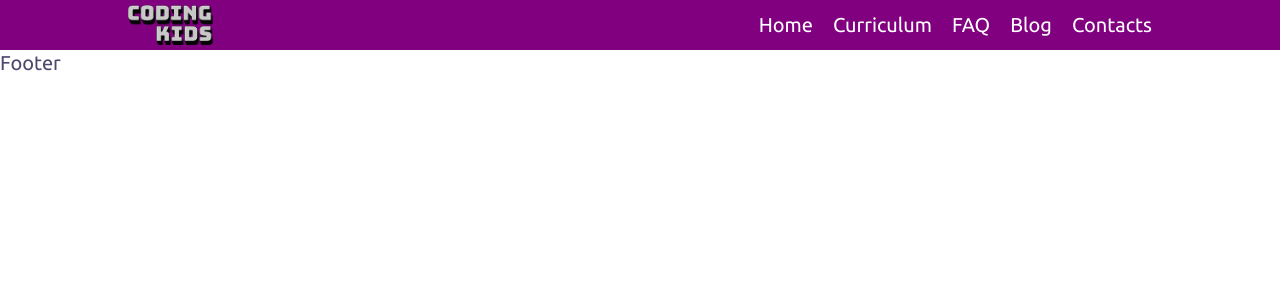
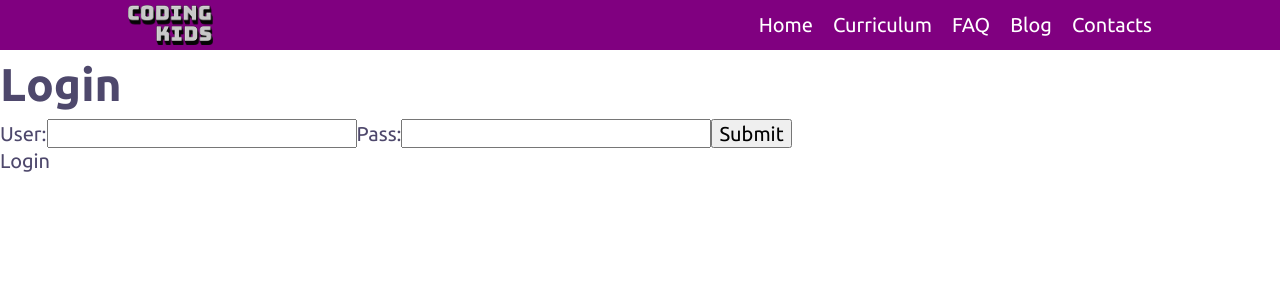
Before and after one commit to eduardopcarmo/coding-kids-website, a React (Create React App) app: page /login in a window 1280 px wide. Shown: the top 300 px of the page. Built offline with nearby package versions, Linux system fonts and the light colour scheme.

Commit message:
authorization, dashboard and login

```diff
--- a/src/App.js
+++ b/src/App.js
@@ -1,6 +1,9 @@
 // React
 import React, { Component } from 'react';
-import { BrowserRouter, Route, Switch  } from 'react-router-dom'
+import { BrowserRouter, Route, Switch, Redirect  } from 'react-router-dom'
+
+// Authorization
+import { getAuthorization } from './core/authorization';
 
 // Header
 import Header from './components/common/header';
@@ -13,10 +16,22 @@ import Home from './routes/home';
 import Curriculum from './routes/curriculum';
 import Faq from './routes/faq';
 import Blog from './routes/blog';
-import Contact from './routes/contact'
+import Contact from './routes/contact';
+import Login from './routes/login';
+import Dashboard from './routes/dashboard';
+import Logout from './routes/logout';
 
 // App main CSS (Theme)
 import './App.css';
+
+// Implement a Logic to use as private route
+const PrivateRoute = ({ component: Component, ...rest }) => (
+  <Route {...rest} render={(props) => (
+    getAuthorization() != null && getAuthorization().status.id === 200
+      ? <Component {...props} />
+      : <Redirect to='/login' />
+  )} />
+);
 
 class App extends Component{
   render(){
@@ -30,6 +45,9 @@ class App extends Component{
             <Route path="/faq" component={Faq}></Route>
             <Route path="/blog" component={Blog}></Route>
             <Route path="/contact" component={Contact}></Route>
+            <Route path="/login" component={Login}></Route>
+            <PrivateRoute path="/dashboard" component={Dashboard}></PrivateRoute>
+            <PrivateRoute path="/logout" component={Logout}></PrivateRoute>
           </Switch>
         </main>
         <Footer />
--- a/src/components/common/footer.js
+++ b/src/components/common/footer.js
@@ -1,10 +1,12 @@
+// React
 import React, { Component } from 'react';
+import { Link } from 'react-router-dom'
 
 class Footer extends Component{
     render(){
         return (
             <footer className="footer">
-                <p>Footer</p>
+                <Link to="/login" className="footer__link">Login</Link>
             </footer>
         );
     }
--- /dev/null
+++ b/src/core/authorization.js
@@ -0,0 +1,46 @@
+/*************************************
+ * Authorization
+ */
+
+// Exec authentication
+const authentication = (user, pass) => {
+    return fetch('http://api.codingkids.wmdd.ca/token', {
+        method: 'post',
+        body: JSON.stringify({
+            email: user,
+            password: pass
+        }),
+        headers: new Headers({
+            'content-type': 'application/json'
+        })
+    }).then(response => response.json()).then(function (data) {
+        localStorage.setItem("auth", JSON.stringify(data));
+        return data;
+    }).catch(function (error) {
+        let data = {
+            status: {
+                errors: ["Internal Server Error"],
+                id: 500
+            },
+            data: null
+        };
+        localStorage.setItem("auth", JSON.stringify(data));
+        return data;
+    });
+}
+
+// Get the authorization token
+const getAuthorization = () => {
+    return JSON.parse(localStorage.getItem("auth"));
+}
+
+// Logou out
+const logout = () => {
+    localStorage.removeItem("auth");
+}
+
+export {
+    authentication,
+    getAuthorization,
+    logout
+};
--- /dev/null
+++ b/src/routes/dashboard.js
@@ -0,0 +1,13 @@
+import React, { Component } from 'react';
+
+class Dashboard extends Component{
+    render(){
+        return (
+            <p>
+                Dashboard
+            </p>
+        );
+    }
+}
+
+export default Dashboard;
--- /dev/null
+++ b/src/routes/login.js
@@ -0,0 +1,104 @@
+// React
+import React, { Component } from 'react';
+import { Redirect } from 'react-router-dom';
+
+// Authorization
+import { authentication } from '../core/authorization';
+
+class Login extends Component{
+    constructor(props){
+        super(props);
+        this.state = {
+            user: '',
+            pass: '',
+            feedback: '',
+            auth: false
+        };
+
+        this.handleChangeUser = this.handleChangeUser.bind(this);
+        this.handleChangePass = this.handleChangePass.bind(this);
+        this.handleSubmit = this.handleSubmit.bind(this);
+    }
+
+    handleChangeUser(event){
+        this.setState({ user: event.target.value} );
+    }
+
+    handleChangePass(event){
+        this.setState({ pass: event.target.value} );
+    }
+
+    handleSubmit(event){
+        event.preventDefault();
+
+        // [TODO] ADD LOADING
+        this.setState({
+            feedback: "Executing authentication..."
+        });
+
+        // Execut the authentication
+        authentication(this.state.user, this.state.pass)
+        .then((result) => {
+            // User authorized
+            if(result != null
+                && result.status != null
+                && result.status.id === 200){
+                    this.setState({
+                        feedback: 'User authorized',
+                        auth: true
+                    });
+            }else if(result != null
+                    && result.status != null){
+                    this.setState({
+                        feedback: result.status.errors.map(error => error + ', '),
+                        auth: false
+                    });
+            }else{
+                this.setState({
+                    feedback: 'The username/password specified is not valid',
+                    auth: false
+                });
+            }
+        })
+        .catch((error) => {
+            this.setState({
+                feedback: 'An error occurred, please try again later',
+                auth: false
+            });
+        });
+    }
+
+    renderRedirect(){
+        if (this.state.auth) {
+            return <Redirect to='/dashboard' />
+        }else{
+            return (
+                <div>
+                    {this.state.feedback}
+                </div>
+            )
+        }
+      }
+
+    render(){
+        return (
+            <div className="login">
+                <h1>Login</h1>
+                {this.renderRedirect()}
+                <form onSubmit={this.handleSubmit}>
+                    <label>
+                        User:
+                        <input type="email" value={this.state.user} onChange={this.handleChangeUser} />
+                    </label>
+                    <label>
+                        Pass:
+                        <input type="password" value={this.state.pass}  onChange={this.handleChangePass} />
+                    </label>
+                    <input type="submit" value="Submit" />
+                </form>
+            </div>
+        );
+    }
+}
+
+export default Login;
--- /dev/null
+++ b/src/routes/logout.js
@@ -0,0 +1,15 @@
+// React
+import React, { Component } from 'react';
+import { Redirect } from 'react-router-dom';
+
+// Authorization
+import { logout } from '../core/authorization';
+
+class Logout extends Component{
+    render(){
+        logout();
+        return <Redirect to='/login' />
+    }
+}
+
+export default Logout;
```
